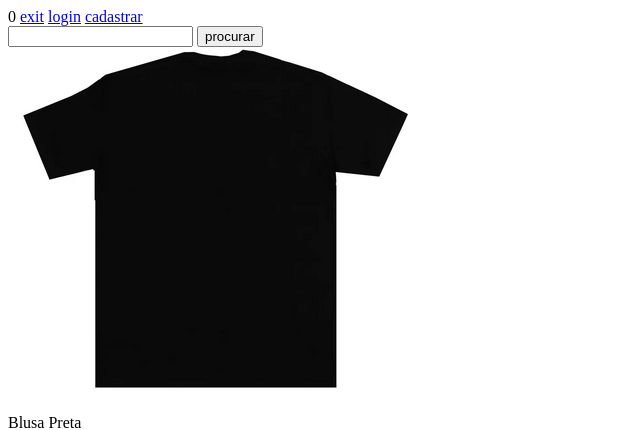
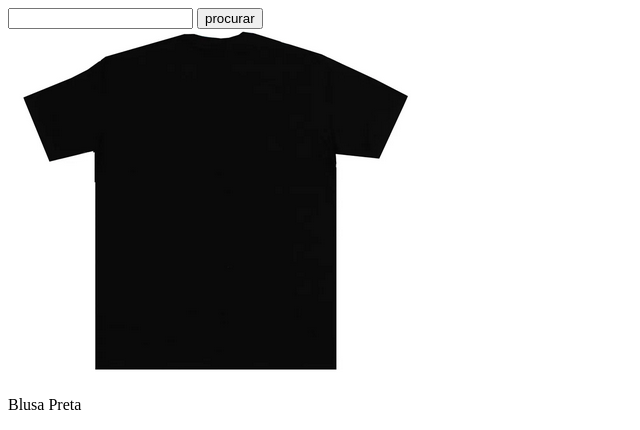
Before and after one commit to andersonzero0/fashion-style, a PHP site: page / in a window 1280 px wide. Shown: the top 430 px of the page, without its empty margins (0-640 px from the left). Run offline with PHP 8.4, Linux system fonts and the light colour scheme; data comes from the database, SQL or seed files in the repository.

Commit message:
Update index.php

```diff
--- a/index.php
+++ b/index.php
@@ -24,16 +24,7 @@ $result = $conn->query($sql);
 </head>
 <body>
     <header>
-        <?php
-            if(isset($_SESSION['token_auth']) || isset($_SESSION['token_authAdmin'])){
-                echo 1;
-            }else{
-                echo 0;
-            }
-        ?>
-        <a href="controller/exit.php">exit</a>
-        <a href="view/login.php">login</a>
-        <a href="view/cadastrar.php">cadastrar</a>
+
     </header>
 
     <main>
```
